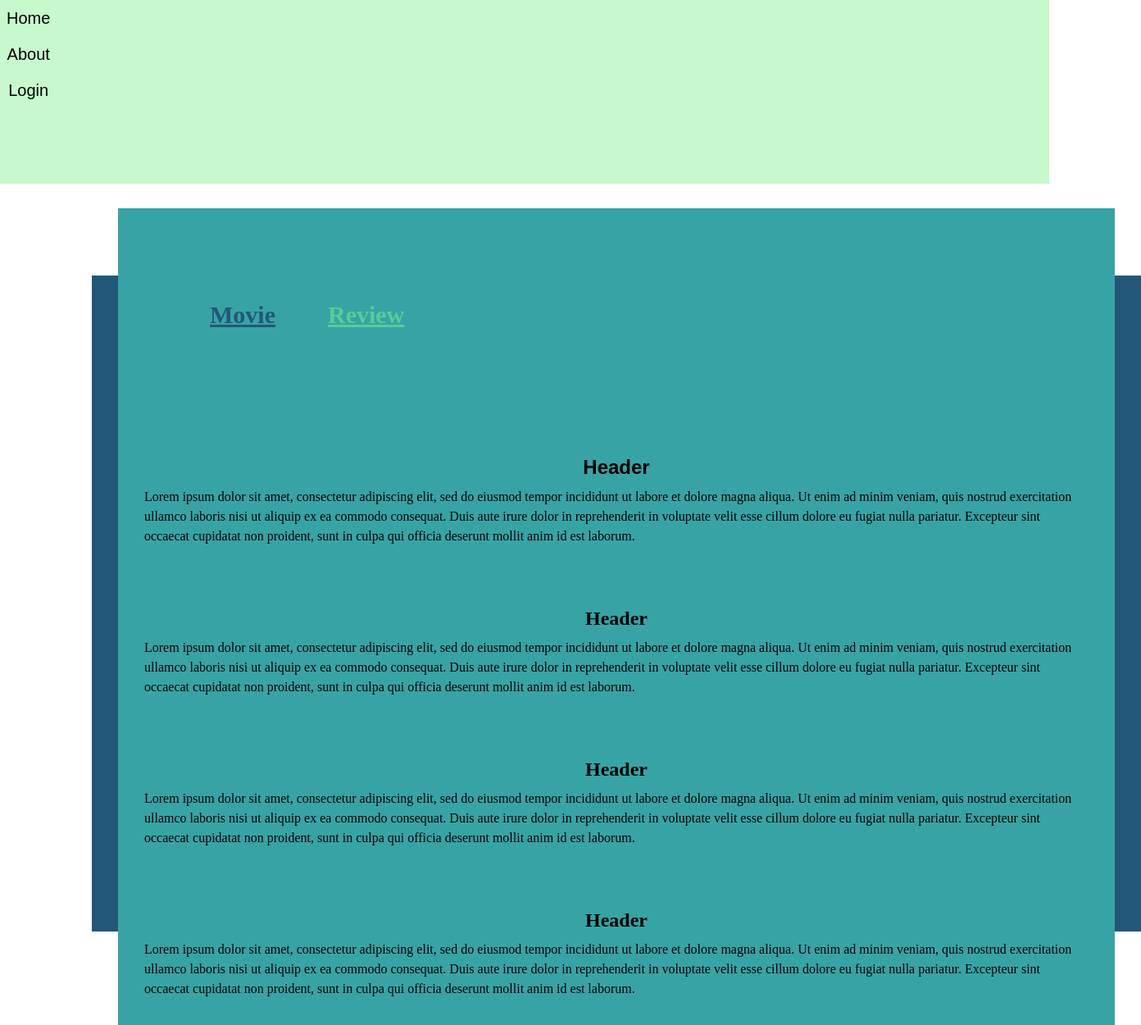
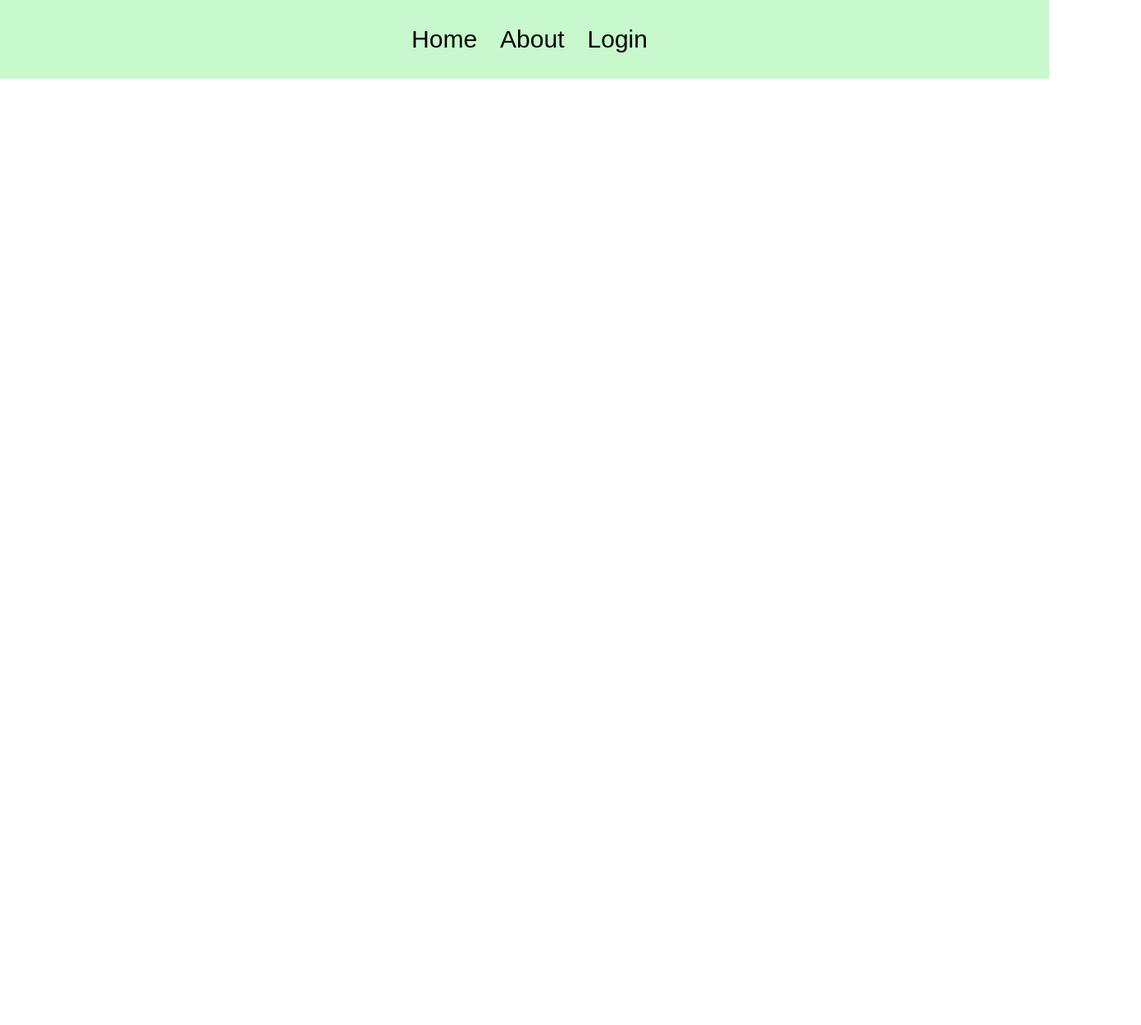
Before and after one commit to trevornei/movie-review, a React (Vite) app: page / in a window 1280 px wide. Shown: the whole page at 82% size, 1392 px wide, since content can reach past the window. After the commit the page ends 800 px from the top, so only its background shows below. Built offline with nearby package versions, Linux system fonts and the light colour scheme; a web font is replaced by a local one.

Commit message:
Removed boilerplate that was used for testing and vertical + horizontal centering of nav list elements.

```diff
--- a/src/App.jsx
+++ b/src/App.jsx
@@ -9,30 +9,7 @@ export default function App() {
   return (
     <>
       <Nav></Nav>
-      <div className="m-28 p-8 flex flex-col items-center justify-center w-screen h-screen bg-primary">
-        <div className="bg-secondary mt-8">
-        <div className="flex flex-row m-10 p-10">
-          <h1 className="text-3xl font-eldwin font-extrabold p-8 underline text-primary hover:text-limez">Movie</h1>
-          <h1 className="text-3xl font-eldwin font-extrabold p-8 underline text-tertiary hover:text-cyan-400">Review</h1>
-        </div>
-        <div className="text-left p-8">
-          <h3 className="text-2xl font-arsenica font-extrabold text-center p-2">Header</h3>
-          <p className="font-moret">Lorem ipsum dolor sit amet, consectetur adipiscing elit, sed do eiusmod tempor incididunt ut labore et dolore magna aliqua. Ut enim ad minim veniam, quis nostrud exercitation ullamco laboris nisi ut aliquip ex ea commodo consequat. Duis aute irure dolor in reprehenderit in voluptate velit esse cillum dolore eu fugiat nulla pariatur. Excepteur sint occaecat cupidatat non proident, sunt in culpa qui officia deserunt mollit anim id est laborum.</p>
-        </div>
-        <div className="text-left p-8">
-          <h3 className="text-2xl font-moret font-extrabold text-center p-2">Header</h3>
-          <p className="font-moret">Lorem ipsum dolor sit amet, consectetur adipiscing elit, sed do eiusmod tempor incididunt ut labore et dolore magna aliqua. Ut enim ad minim veniam, quis nostrud exercitation ullamco laboris nisi ut aliquip ex ea commodo consequat. Duis aute irure dolor in reprehenderit in voluptate velit esse cillum dolore eu fugiat nulla pariatur. Excepteur sint occaecat cupidatat non proident, sunt in culpa qui officia deserunt mollit anim id est laborum.</p>
-        </div>
-        <div className="text-left p-8">
-          <h3 className="text-2xl font-moret font-extrabold text-center p-2">Header</h3>
-          <p className="font-moret">Lorem ipsum dolor sit amet, consectetur adipiscing elit, sed do eiusmod tempor incididunt ut labore et dolore magna aliqua. Ut enim ad minim veniam, quis nostrud exercitation ullamco laboris nisi ut aliquip ex ea commodo consequat. Duis aute irure dolor in reprehenderit in voluptate velit esse cillum dolore eu fugiat nulla pariatur. Excepteur sint occaecat cupidatat non proident, sunt in culpa qui officia deserunt mollit anim id est laborum.</p>
-        </div>
-        <div className="text-left p-8">
-          <h3 className="text-2xl font-moret font-extrabold text-center p-2">Header</h3>
-          <p className="font-moret">Lorem ipsum dolor sit amet, consectetur adipiscing elit, sed do eiusmod tempor incididunt ut labore et dolore magna aliqua. Ut enim ad minim veniam, quis nostrud exercitation ullamco laboris nisi ut aliquip ex ea commodo consequat. Duis aute irure dolor in reprehenderit in voluptate velit esse cillum dolore eu fugiat nulla pariatur. Excepteur sint occaecat cupidatat non proident, sunt in culpa qui officia deserunt mollit anim id est laborum.</p>
-        </div>
-        </div>
-      </div>
+
     </>
   )
 }
--- a/src/components/nav.jsx
+++ b/src/components/nav.jsx
@@ -2,13 +2,17 @@ import React from 'react'
 
 export default function Nav() {
     return (
-        <nav className="flex flex-row mb-8 w-screen h-56 bg-lightg">
+        <nav className="flex flex-row items-center justify-center mb-8 w-screen h-24 bg-lightg">
             <div>
-                <ul className="flex flex-row">
+                <ul className="flex flex-row items-center justify-center">
                     <li className="">
-                        <h3 className="text-xl text-center font-arsenica p-2">Home</h3>
-                        <h3 className="text-xl text-center font-arsenica p-2">About</h3>
-                        <h3 className="text-xl text-center font-arsenica p-2">Login</h3>
+                        <h3 className="text-3xl text-center font-arsenica ml-3 p-2">Home</h3>
+                    </li>
+                    <li>
+                        <h3 className="text-3xl text-center font-arsenica ml-3 p-2">About</h3>
+                    </li>
+                    <li>
+                        <h3 className="text-3xl text-center font-arsenica ml-3 p-2">Login</h3>
                     </li>
                 </ul>
             </div>
```
